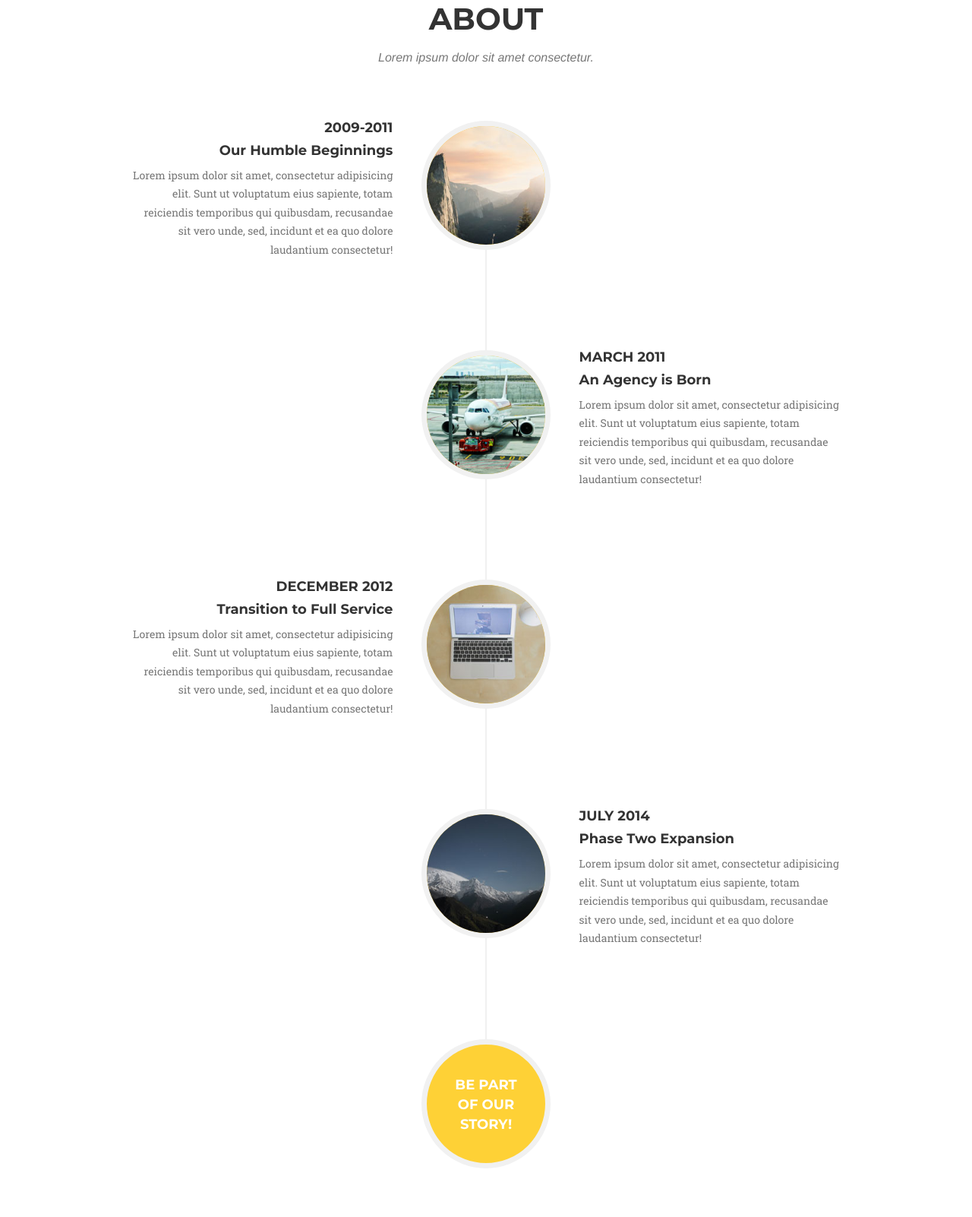
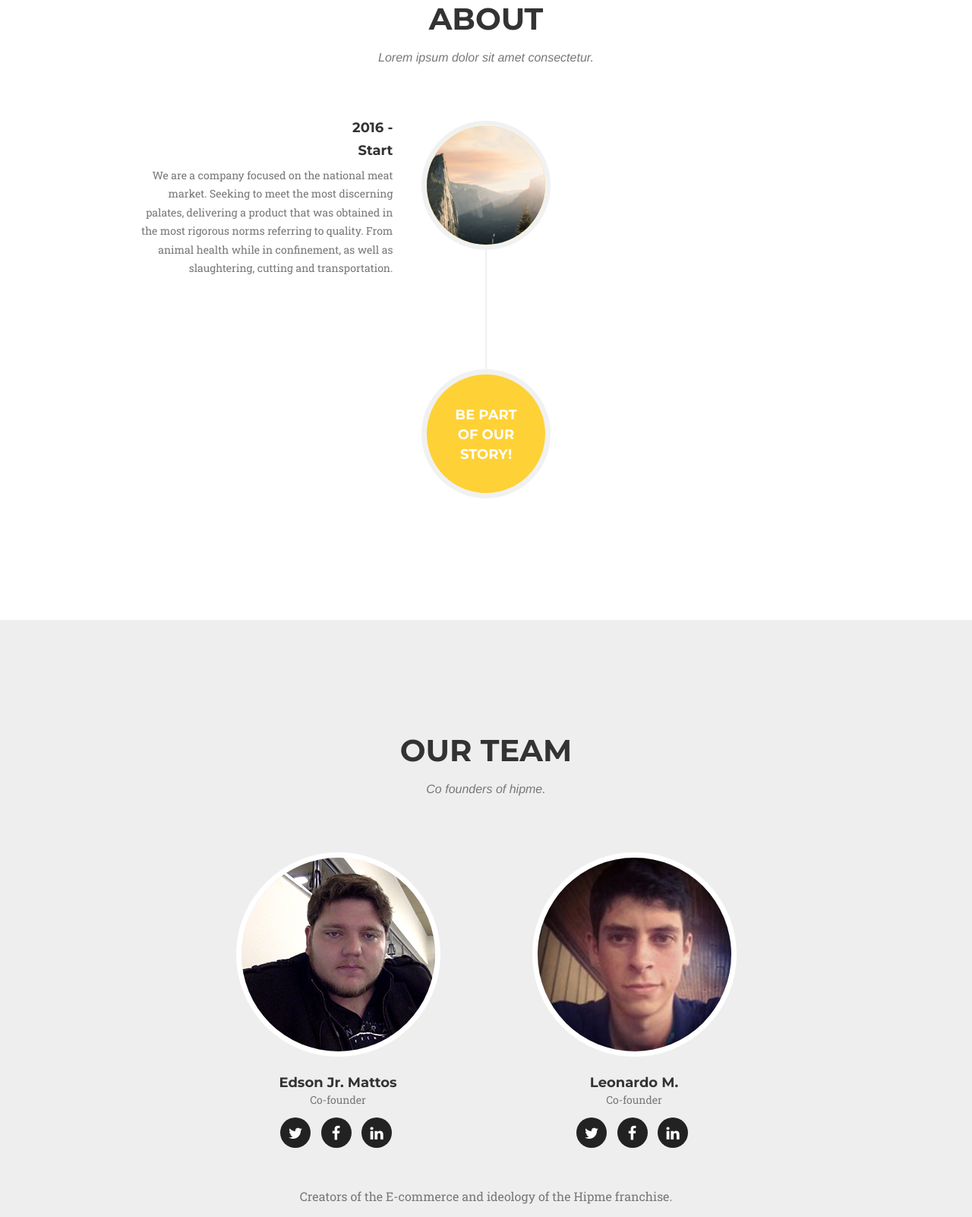
Before and after one commit to EdsonJrMattos/lp-hipme, a website: page index.html in a window 1280 px wide. Shown: the part 2818-4420 px from the top of the page at 76% size. Drawn offline with nearby package versions, Linux system fonts and the light colour scheme; a web font is replaced by a local one.

Commit message:
add about

```diff
--- a/index.html
+++ b/index.html
@@ -236,53 +236,11 @@
               </div>
               <div class="timeline-panel">
                 <div class="timeline-heading">
-                  <h4>2009-2011</h4>
-                  <h4 class="subheading">Our Humble Beginnings</h4>
+                  <h4>2016 -</h4>
+                  <h4 class="subheading">Start</h4>
                 </div>
                 <div class="timeline-body">
-                  <p class="text-muted">Lorem ipsum dolor sit amet, consectetur adipisicing elit. Sunt ut voluptatum eius sapiente, totam reiciendis temporibus qui quibusdam, recusandae sit vero unde, sed, incidunt et ea quo dolore laudantium consectetur!</p>
-                </div>
-              </div>
-            </li>
-            <li class="timeline-inverted">
-              <div class="timeline-image">
-                <img class="img-circle img-responsive" src="img/about/2.jpg" alt="">
-              </div>
-              <div class="timeline-panel">
-                <div class="timeline-heading">
-                  <h4>March 2011</h4>
-                  <h4 class="subheading">An Agency is Born</h4>
-                </div>
-                <div class="timeline-body">
-                  <p class="text-muted">Lorem ipsum dolor sit amet, consectetur adipisicing elit. Sunt ut voluptatum eius sapiente, totam reiciendis temporibus qui quibusdam, recusandae sit vero unde, sed, incidunt et ea quo dolore laudantium consectetur!</p>
-                </div>
-              </div>
-            </li>
-            <li>
-              <div class="timeline-image">
-                <img class="img-circle img-responsive" src="img/about/3.jpg" alt="">
-              </div>
-              <div class="timeline-panel">
-                <div class="timeline-heading">
-                  <h4>December 2012</h4>
-                  <h4 class="subheading">Transition to Full Service</h4>
-                </div>
-                <div class="timeline-body">
-                  <p class="text-muted">Lorem ipsum dolor sit amet, consectetur adipisicing elit. Sunt ut voluptatum eius sapiente, totam reiciendis temporibus qui quibusdam, recusandae sit vero unde, sed, incidunt et ea quo dolore laudantium consectetur!</p>
-                </div>
-              </div>
-            </li>
-            <li class="timeline-inverted">
-              <div class="timeline-image">
-                <img class="img-circle img-responsive" src="img/about/4.jpg" alt="">
-              </div>
-              <div class="timeline-panel">
-                <div class="timeline-heading">
-                  <h4>July 2014</h4>
-                  <h4 class="subheading">Phase Two Expansion</h4>
-                </div>
-                <div class="timeline-body">
-                  <p class="text-muted">Lorem ipsum dolor sit amet, consectetur adipisicing elit. Sunt ut voluptatum eius sapiente, totam reiciendis temporibus qui quibusdam, recusandae sit vero unde, sed, incidunt et ea quo dolore laudantium consectetur!</p>
+                  <p class="text-muted"> We are a company focused on the national meat market. Seeking to meet the most discerning palates, delivering a product that was obtained in the most rigorous norms referring to quality. From animal health while in confinement, as well as slaughtering, cutting and transportation.</p>
                 </div>
               </div>
             </li>
```
